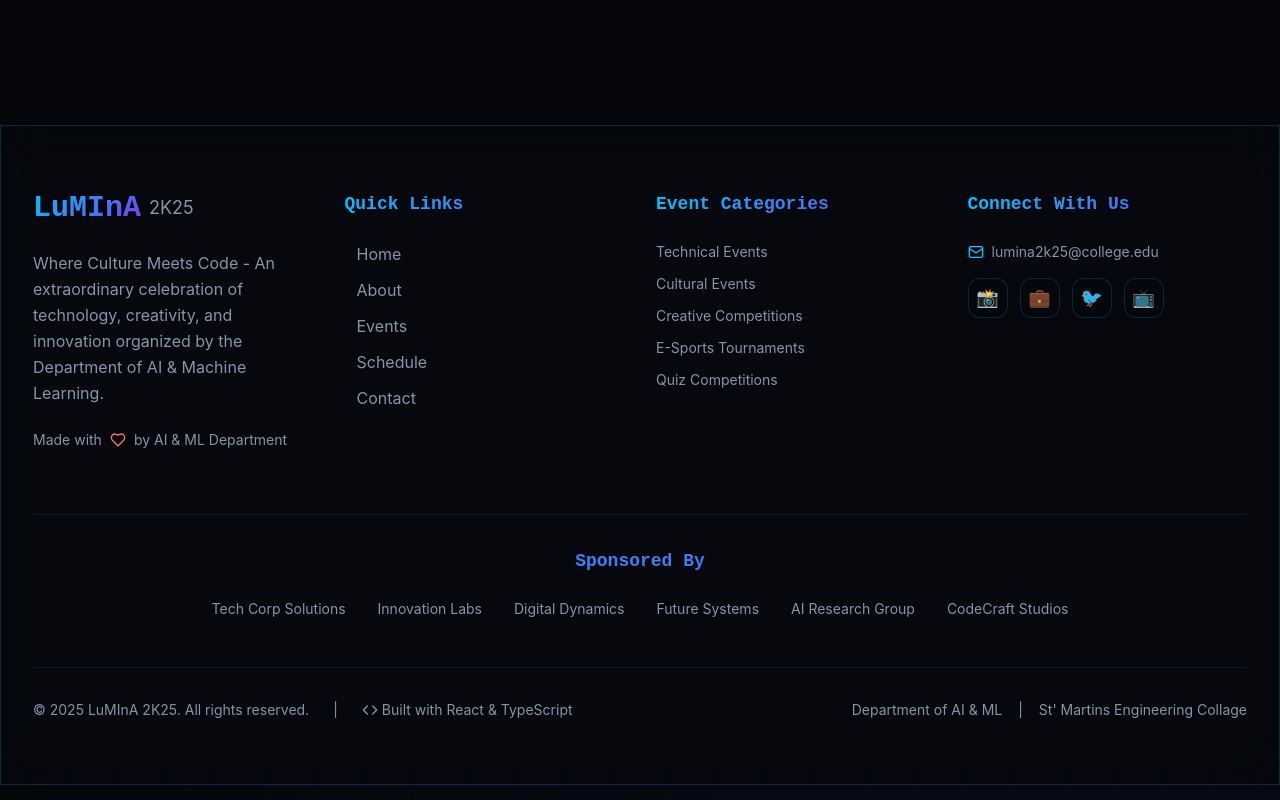
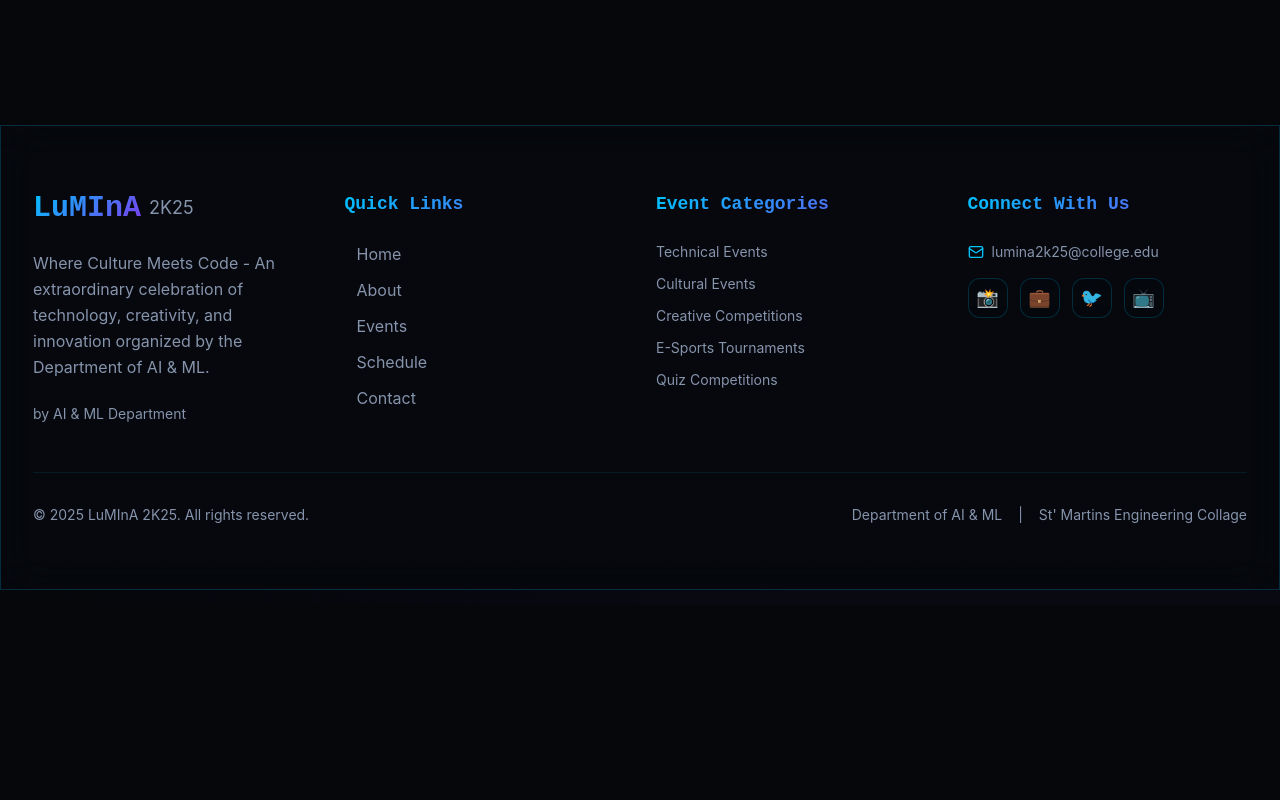
Before and after one commit to SaikuMar77-sai/LuMInA-2k25, a React (Vite) app: page / in a window 1280 px wide. Shown: the part 1787-2587 px from the top of the page. After the commit the page ends 2392 px from the top, so only its background shows below. Built offline with nearby package versions, Linux system fonts and the light colour scheme; the HTML template or start-up script is replaced by a standard one.

Commit message:
Update Footer.tsx

```diff
--- a/src/components/Footer.tsx
+++ b/src/components/Footer.tsx
@@ -56,11 +56,11 @@ const Footer = () => {
               </div>
               <p className="font-inter text-muted-foreground mb-6 leading-relaxed">
                 Where Culture Meets Code - An extraordinary celebration of technology,
-                creativity, and innovation organized by the Department of AI & Machine Learning.
+                creativity, and innovation organized by the Department of AI & ML.
               </p>
               <div className="flex items-center gap-2 text-sm font-inter">
-                <span className="text-muted-foreground">Made with</span>
-                <Heart className="w-4 h-4 text-red-400 animate-pulse" />
+
+
                 <span className="text-muted-foreground">by AI & ML Department</span>
               </div>
             </motion.div>
@@ -139,28 +139,7 @@ const Footer = () => {
             </motion.div>
           </div>
 
-          {/* Sponsors Section */}
-          <motion.div
-            initial={{ opacity: 0, y: 30 }}
-            whileInView={{ opacity: 1, y: 0 }}
-            viewport={{ once: true }}
-            transition={{ duration: 0.6, delay: 0.4 }}
-            className="mt-16 pt-8 border-t border-primary/10"
-          >
-            <h3 className="text-lg font-orbitron font-semibold text-gradient mb-6 text-center">
-              Sponsored By
-            </h3>
-            <div className="flex flex-wrap justify-center items-center gap-8">
-              {sponsors.map((sponsor, index) => (
-                <div
-                  key={sponsor}
-                  className="font-inter text-sm text-muted-foreground hover:text-primary transition-colors duration-300 cursor-pointer"
-                >
-                  {sponsor}
-                </div>
-              ))}
-            </div>
-          </motion.div>
+
 
           {/* Bottom Bar */}
           <motion.div
@@ -173,11 +152,7 @@ const Footer = () => {
             <div className="flex flex-col md:flex-row justify-between items-center gap-4">
               <div className="flex items-center gap-6 text-sm font-inter text-muted-foreground">
                 <span>© {currentYear} LuMInA 2K25. All rights reserved.</span>
-                <span className="hidden md:block">|</span>
-                <span className="flex items-center gap-1">
-                  <Code className="w-4 h-4" />
-                  Built with React & TypeScript
-                </span>
+
               </div>
 
               <div className="flex items-center gap-4 text-sm font-inter text-muted-foreground">
```
